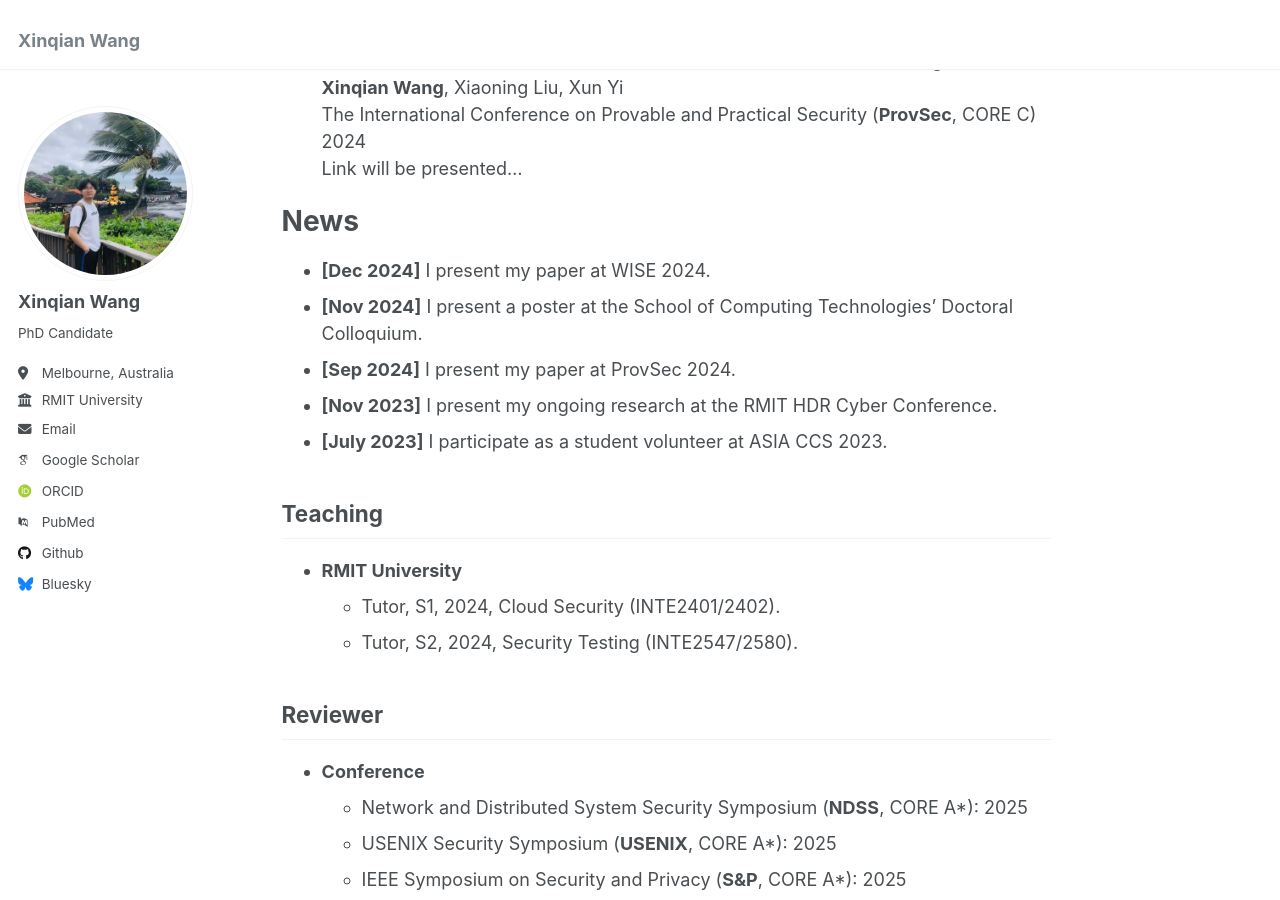
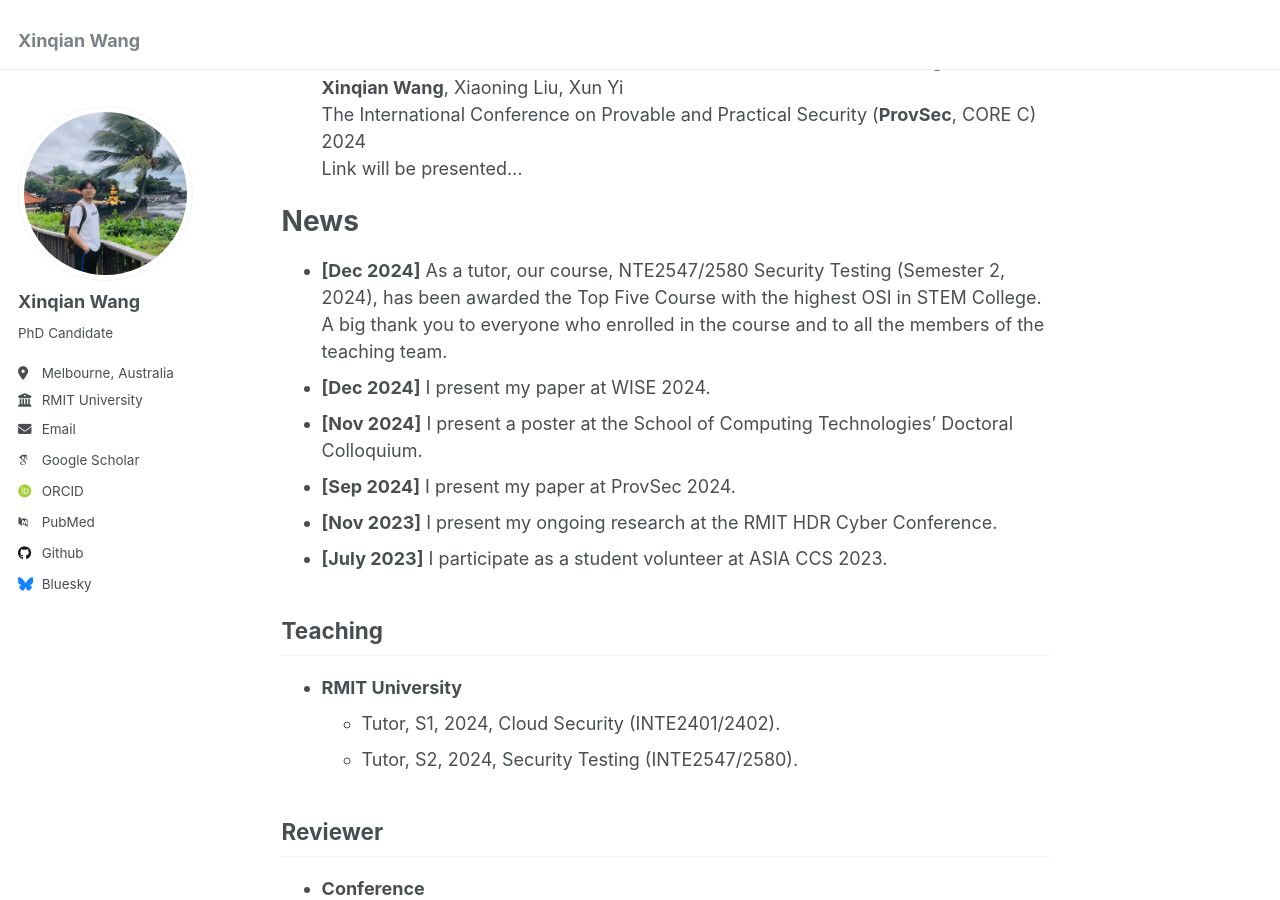
Before and after one commit to Wangxinqian/Academic, a Jekyll site: the page built from _pages/about.md, in a window 1280 px wide and 900 px high, scrolled down 679 px. Built offline with Jekyll 4.4.1, drawn with Linux system fonts in a browser that asks for light colours; some web fonts are replaced.

Commit message:
Update about.md

```diff
--- a/_pages/about.md
+++ b/_pages/about.md
@@ -30,6 +30,7 @@ Selected Publications
 
 News
 ======
+- **[Dec 2024]** As a tutor, our course, NTE2547/2580 Security Testing (Semester 2, 2024), has been awarded the Top Five Course with the highest OSI in STEM College. A big thank you to everyone who enrolled in the course and to all the members of the teaching team.
 - **[Dec 2024]** I present my paper at WISE 2024.
 - **[Nov 2024]** I present a poster at the School of Computing Technologies’ Doctoral Colloquium.
 - **[Sep 2024]** I present my paper at ProvSec 2024.
```
